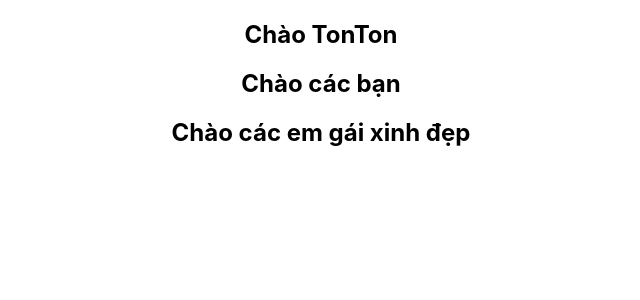
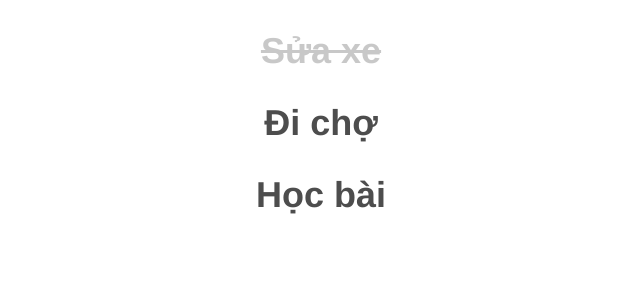
Before and after one commit to TonTon69/TodoApp-React, a React (Create React App) app: page / in a window 1280 px wide. Shown: the top 300 px of the page, without its empty margins (319-959 px from the left). Built offline with nearby package versions, Linux system fonts and the light colour scheme.

Commit message:
Dynamic class names

```diff
--- a/src/App.js
+++ b/src/App.js
@@ -1,21 +1,21 @@
 import React, { Component } from "react";
 import "./App.css";
-import TontonItem from "./components/TontonItem";
+import TodoItem from "./components/TodoItem";
 class App extends Component {
   constructor() {
     super();
-    this.tontonItems = [
-      "Chào TonTon",
-      "Chào các bạn",
-      "Chào các em gái xinh đẹp",
+    this.todoItems = [
+      { title: "Sửa xe", isComplete: true },
+      { title: "Đi chợ" },
+      { title: "Học bài" },
     ];
   }
 
   render() {
     return (
       <div className="App">
-        {this.tontonItems.map((item, index) => (
-          <TontonItem key={index} title={item} />
+        {this.todoItems.map((item, index) => (
+          <TodoItem key={index} item={item} />
         ))}
       </div>
     );
--- /dev/null
+++ b/src/components/TodoItem.css
@@ -0,0 +1,11 @@
+.TodoItem {
+  font-family: "Helvetica Neue", Helvetica, Arial, sans-serif;
+  font-weight: 300;
+  font-size: 24px;
+  color: #4d4d4d;
+}
+
+.TodoItem-complete {
+  text-decoration: line-through;
+  opacity: 0.3;
+}
--- /dev/null
+++ b/src/components/TodoItem.js
@@ -0,0 +1,18 @@
+import React, { Component } from "react";
+import "./TodoItem.css";
+class TodoItem extends Component {
+  render() {
+    const { item } = this.props;
+    let className = "TodoItem";
+    if (item.isComplete) {
+      className += " TodoItem-complete";
+    }
+    return (
+      <div className={className}>
+        <h2>{item.title}</h2>
+      </div>
+    );
+  }
+}
+
+export default TodoItem;
--- a/src/components/TontonItem.js
+++ /dev/null
@@ -1,13 +0,0 @@
-import React, { Component } from "react";
-
-class TontonItem extends Component {
-  render() {
-    return (
-      <div className="TontonItem">
-        <h2>{this.props.title}</h2>
-      </div>
-    );
-  }
-}
-
-export default TontonItem;
```
